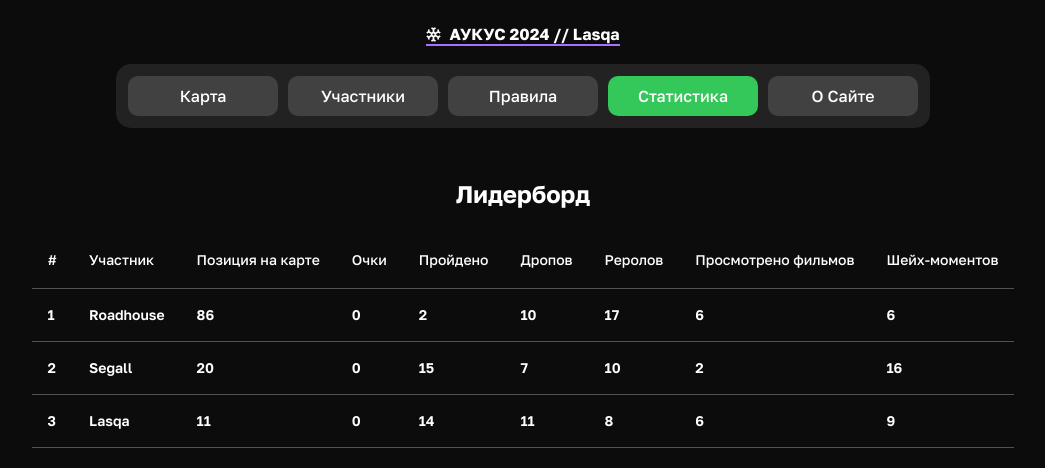
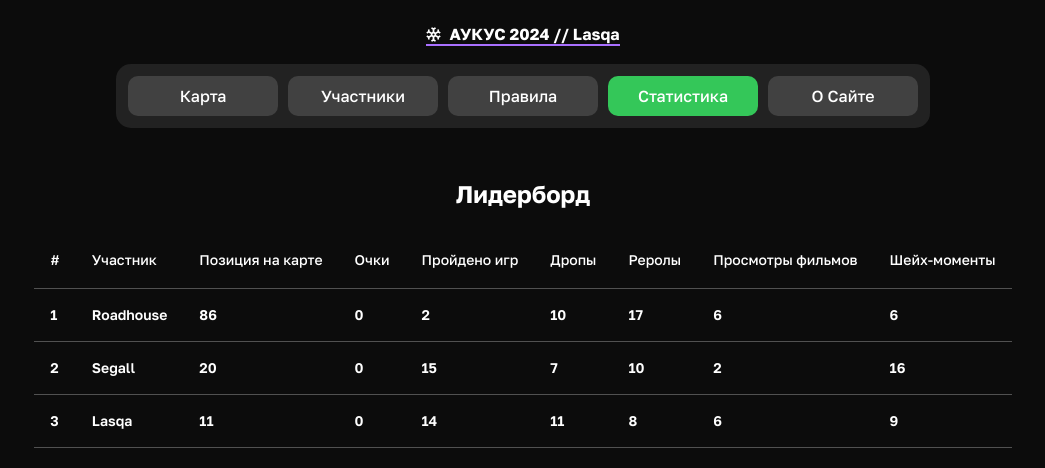
Before and after one commit to i7d3v3l0p3r/aukus-frontend, a React (Create React App) app: page /stats in a window 1280 px wide. Shown: the top 468 px of the page, without its empty margins (117-1162 px from the left). Built offline with nearby package versions, Linux system fonts and the light colour scheme.

Commit message:
Improve stats table head

```diff
--- a/src/pages/stats/StatsPage.tsx
+++ b/src/pages/stats/StatsPage.tsx
@@ -60,11 +60,11 @@ export default function StatsPage() {
               <TableCell>Участник</TableCell>
               <TableCell>Позиция на карте</TableCell>
               <TableCell>Очки</TableCell>
-              <TableCell>Пройдено</TableCell>
-              <TableCell>Дропов</TableCell>
-              <TableCell>Реролов</TableCell>
-              <TableCell>Просмотрено фильмов</TableCell>
-              <TableCell>Шейх-моментов</TableCell>
+              <TableCell>Пройдено игр</TableCell>
+              <TableCell>Дропы</TableCell>
+              <TableCell>Реролы</TableCell>
+              <TableCell>Просмотры фильмов</TableCell>
+              <TableCell>Шейх-моменты</TableCell>
             </TableRow>
           </TableHead>
           <TableBody>
```
